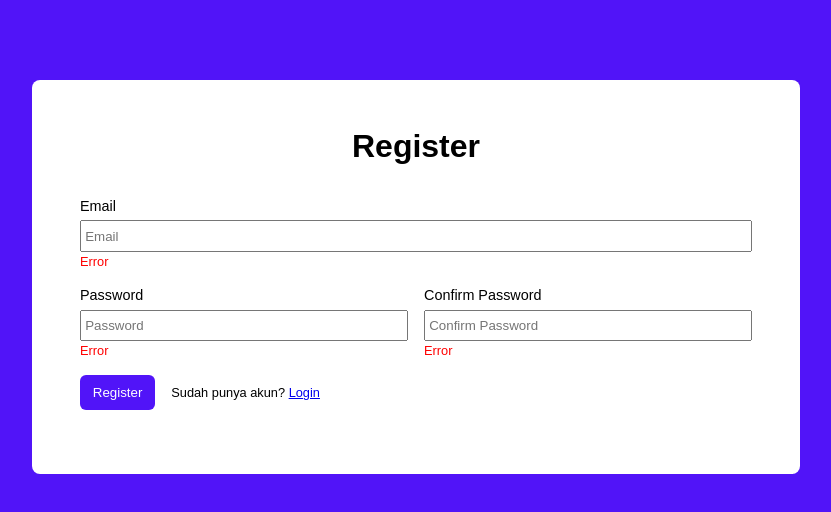
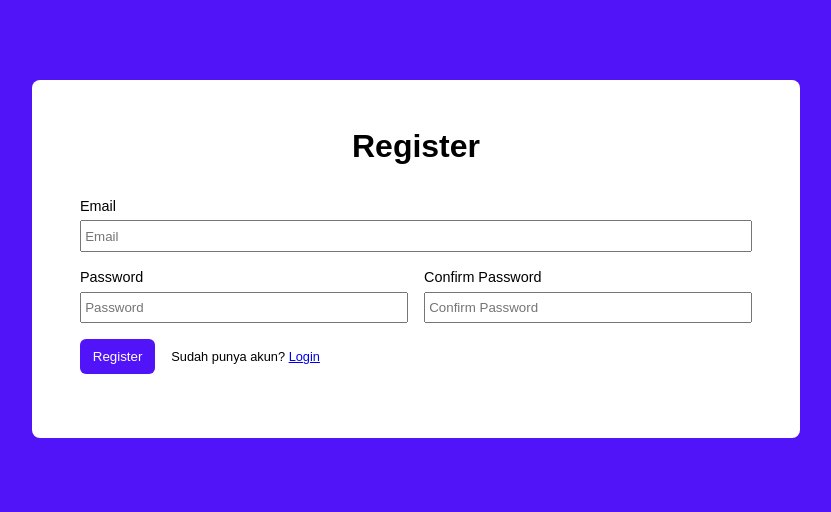
Before and after one commit to mujibur-rohman/firebase-app, a React (Create React App) app: page /register in a window 1280 px wide. Shown: the top 512 px of the page, without its empty margins (224-1055 px from the left). Built offline with nearby package versions, Linux system fonts and the light colour scheme.

Commit message:
validation login register

```diff
--- a/src/component/auth/Login.js
+++ b/src/component/auth/Login.js
@@ -1,40 +1,75 @@
 import React from 'react';
 import { Link } from 'react-router-dom';
+import { Form, Formik, Field, ErrorMessage } from 'formik';
+import * as yup from 'yup';
 
 const Login = () => {
+  const initialValues = {
+    email: '',
+    password: '',
+  };
+
+  const validationSchema = yup.object({
+    email: yup.string().required().email(),
+    password: yup.string().required().min(6),
+  });
+
+  const onSubmit = (values) => {
+    console.log(values);
+  };
+
   return (
     <>
       <h1>Login</h1>
-      <form>
+      <Formik
+        initialValues={initialValues}
+        validationSchema={validationSchema}
+        onSubmit={onSubmit}
+      >
+        {(props) => {
+          return (
+            <Form>
               <div className="col">
                 <div className="form-group">
                   <label htmlFor="email">Email</label>
-            <input
+                  <Field
                     id="email"
                     className="input"
                     name="email"
                     type="text"
                     placeholder="Email"
                   />
-            <span className="error-message">Error</span>
+                  <ErrorMessage name="email">
+                    {(err) => <span className="error-message">{err}</span>}
+                  </ErrorMessage>
                 </div>
                 <div className="form-group">
                   <label htmlFor="password">Password</label>
-            <input
+                  <Field
                     id="password"
                     className="input"
                     name="password"
-              type="text"
+                    type="password"
                     placeholder="Password"
                   />
-            <span className="error-message">Error</span>
+                  <ErrorMessage name="password">
+                    {(err) => <span className="error-message">{err}</span>}
+                  </ErrorMessage>
                 </div>
               </div>
-        <button className="btn btn-add">Login</button>
+              <button
+                className="btn btn-add"
+                disabled={!props.isValid || props.isSubmitting}
+              >
+                {props.isSubmitting ? 'Please Wait' : 'Login'}
+              </button>
               <span className="text-sm">
-          Belum punya akun? <Link to={'register'}>Register</Link>
+                Belum punya akun? <Link to={'/register'}>Register</Link>
               </span>
-      </form>
+            </Form>
+          );
+        }}
+      </Formik>
     </>
   );
 };
--- a/src/component/auth/Register.js
+++ b/src/component/auth/Register.js
@@ -1,51 +1,91 @@
 import React from 'react';
 import { Link } from 'react-router-dom';
+import { Form, Formik, Field, ErrorMessage } from 'formik';
+import * as yup from 'yup';
 
 const Register = () => {
+  const initialValues = {
+    email: '',
+    password: '',
+    confirmPassword: '',
+  };
+
+  const validationSchema = yup.object({
+    email: yup.string().required().email(),
+    password: yup.string().required().min(6),
+    confirmPassword: yup
+      .string()
+      .oneOf([yup.ref('password'), null], 'Password must match'),
+  });
+
+  const onSubmit = (values) => {
+    console.log(values);
+  };
   return (
     <>
       <h1>Register</h1>
-      <form autoComplete="off">
+      <Formik
+        initialValues={initialValues}
+        validationSchema={validationSchema}
+        onSubmit={onSubmit}
+      >
+        {(props) => {
+          return (
+            <Form autoComplete="off">
               <div className="form-group">
                 <label htmlFor="email">Email</label>
-          <input
+                <Field
                   id="email"
                   className="input"
                   name="email"
                   type="text"
                   placeholder="Email"
                 />
-          <span className="error-message">Error</span>
+                <ErrorMessage name="email">
+                  {(err) => <span className="error-message">{err}</span>}
+                </ErrorMessage>
               </div>
               <div className="col">
                 <div className="form-group">
                   <label htmlFor="password">Password</label>
-            <input
+                  <Field
                     id="password"
                     className="input"
                     name="password"
-              type="text"
+                    type="password"
                     placeholder="Password"
                   />
-            <span className="error-message">Error</span>
+                  <ErrorMessage name="password">
+                    {(err) => <span className="error-message">{err}</span>}
+                  </ErrorMessage>
                 </div>
                 <div className="form-group">
                   <label htmlFor="confirm-password">Confirm Password</label>
-            <input
+                  <Field
                     id="confirm-password"
                     className="input"
-              name="confirm-password"
+                    name="confirmPassword"
                     type="password"
                     placeholder="Confirm Password"
                   />
-            <span className="error-message">Error</span>
+                  <ErrorMessage name="confirmPassword">
+                    {(err) => <span className="error-message">{err}</span>}
+                  </ErrorMessage>
                 </div>
               </div>
-        <button className="btn btn-add">Register</button>
+              <button
+                className="btn btn-add"
+                disabled={!props.isValid || props.isSubmitting}
+              >
+                {props.isSubmitting ? 'Please Wait' : 'Register'}
+              </button>
               <span className="text-sm">
-          Sudah punya akun? <Link to={'register'}>Login</Link>
+                Sudah punya akun? <Link to={'/login'}>Login</Link>
               </span>
-      </form>
+            </Form>
+          );
+        }}
+      </Formik>
     </>
   );
 };
```
Lines whose indentation alone changed are shown as unchanged.
